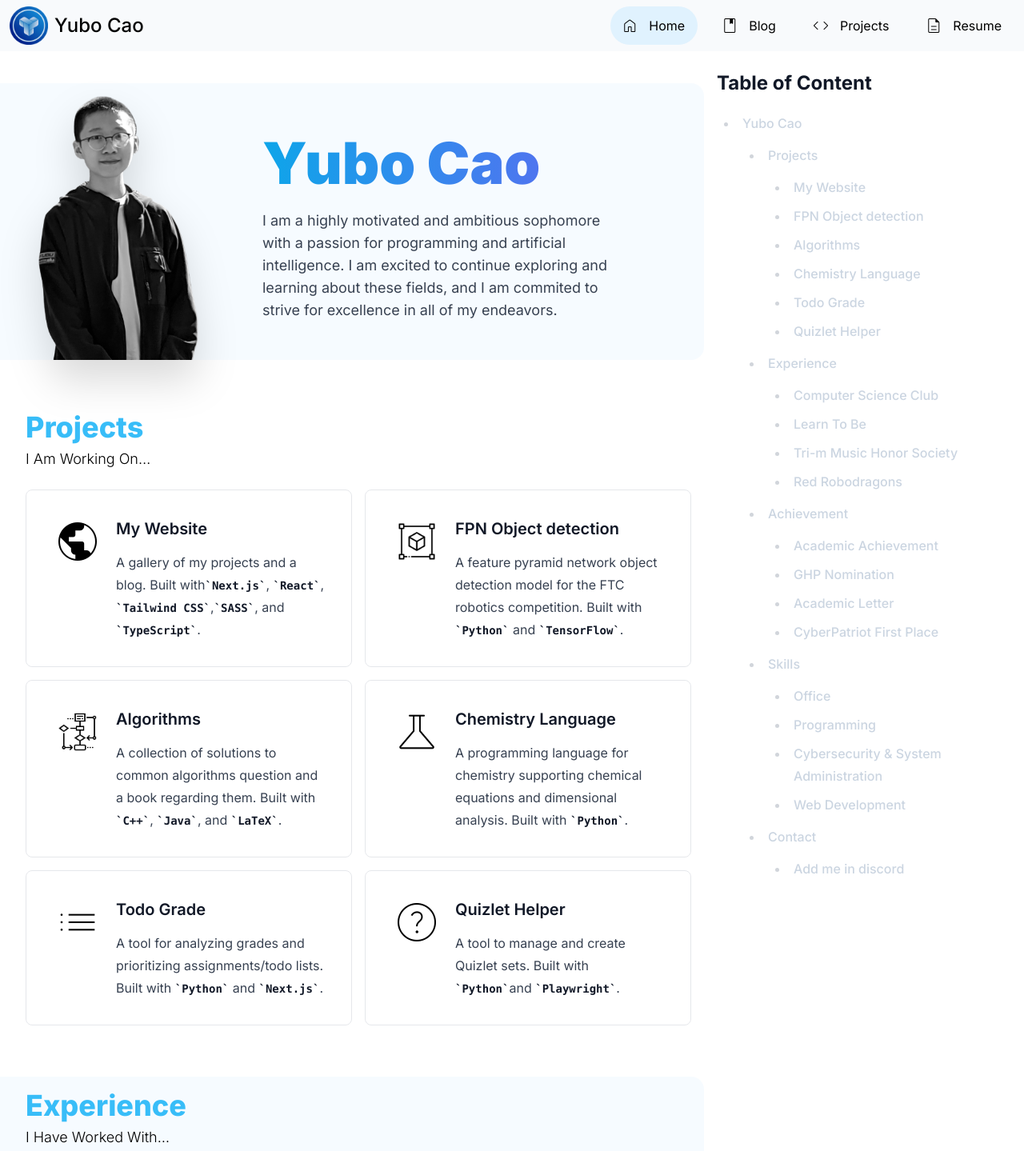
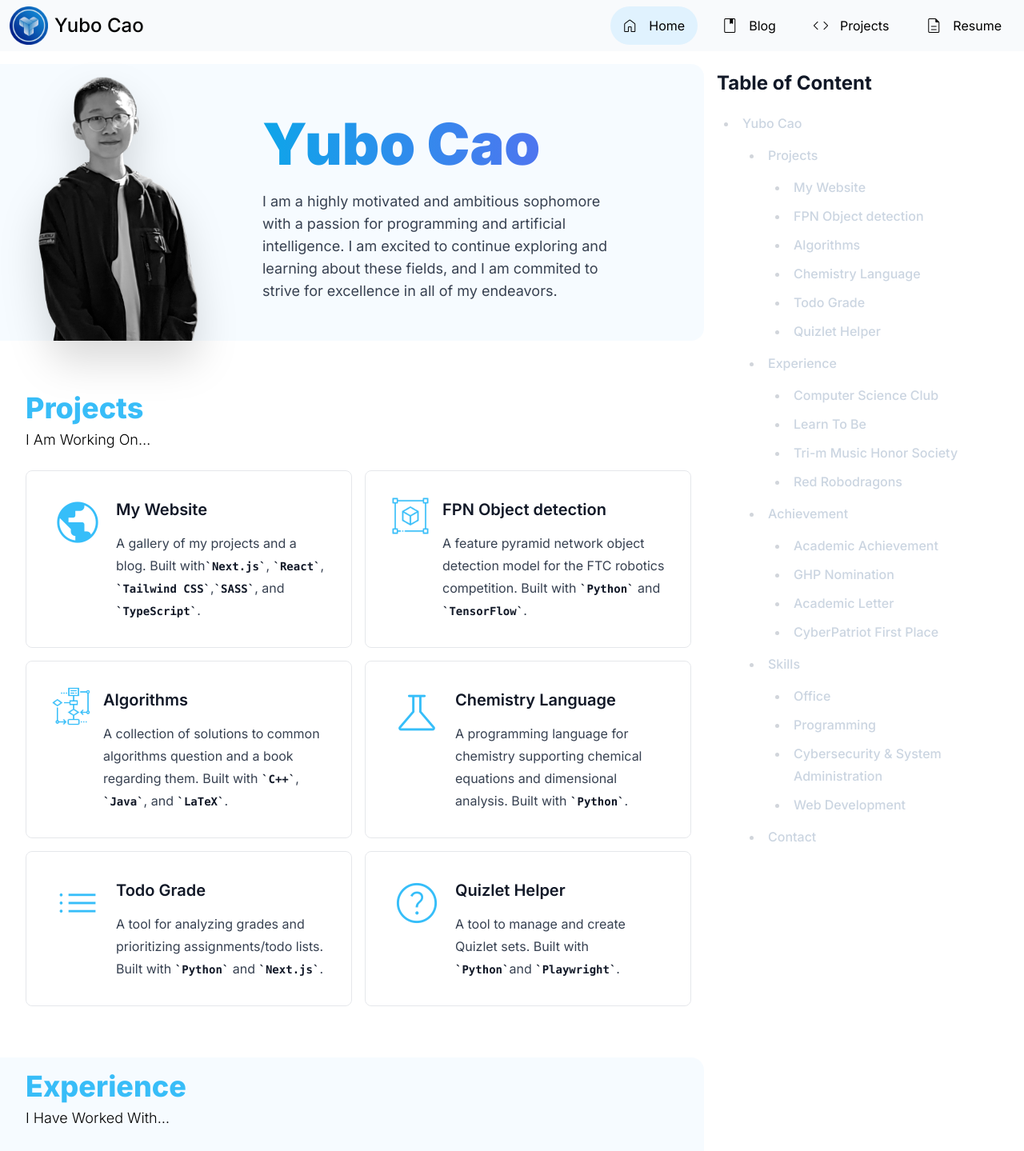
Before and after one commit to Yubo-Cao/yubo-cao.github.com, a Next.js app: page / in a window 1280 px wide. Shown: the top 1439 px of the page at 80% size. Built offline with nearby package versions, Linux system fonts and the light colour scheme.

Commit message:
feat: better index page and icon color

```diff
--- a/components/Contact.tsx
+++ b/components/Contact.tsx
@@ -1,10 +1,9 @@
 import Link from "next/link";
 import React from "react";
 import Card from "./Card";
+import ClickCopy from "./ClickCopy";
 import Icon from "./Icon";
 import Modal from "./Modal";
-import Title from "./Title";
-import ClickCopy from "./ClickCopy";
 
 export default function Contact(props: {
     type: "email" | "tel" | "discord" | "github",
@@ -20,7 +19,6 @@ export default function Contact(props: {
         github: <Icon name="github" size={size} from="fa" type="brand" />
     }[type];
     const [open, setOpen] = React.useState(false);
-    const [copied, setCopied] = React.useState(false);
     let action = {
         email: () => { window.open(`mailto:${value}`); },
         tel: () => { window.open(`tel:${value}`); },
@@ -36,7 +34,7 @@ export default function Contact(props: {
             {
                 type === "discord" &&
                 <Modal onClose={() => { setOpen(false); window.open('https://discord.com/users/@me', "_blank") }} open={open}>
-                    <Title level={3}>Add me in discord</Title>
+                    <p className="text-2xl font-bold mb-2">Discord</p>
                     <p className="prose">
                         Click my discord username <ClickCopy content={value} className="text-blue-500 hover:underline"><code>{value}</code></ClickCopy>
                         You will be sent to <Link href="https://discord.com/users/@me">https://discord.com/users/@me</Link> after you close
--- a/components/Project.tsx
+++ b/components/Project.tsx
@@ -11,16 +11,10 @@ export default function Project(props: {
     title: string,
     url: string,
     description?: string,
-    icon?: string,
-    image?: string,
+    name: string,
     size?: number,
     children?: React.ReactNode
 }) {
-    if (props.icon && props.image)
-        throw new Error("Icon and image cannot be used at the same time.");
-    if (!props.icon && !props.image)
-        throw new Error("Icon or image must be used.");
-
     let size = props.size || 64,
         description = props.description || "";
     if (typeof props.children === "string")
@@ -48,16 +42,8 @@ export default function Project(props: {
                 - hover:bg-gray-100
                 - active:bg-gray-200
             */}
-            <div style={{ width: 64, height: 64 }} className="flex shrink-0 grow-0 items-center justify-center">
-                {
-                    props.icon &&
-                    <Icon name={props.icon} size={size} />
-                }
-                {
-                    props.image &&
-                    <Image src={props.image} alt={props.title} width={size} height={size} />
-                }
-            </div>
+
+            <Icon name={props.name} size={size} className="image-primary-400" wrap={true} grade={200} />
             <div className="flex-1 basis-64 prose">
                 <h3>{props.title}</h3>
                 <div className="flex-1">
--- a/components/Section.tsx
+++ b/components/Section.tsx
@@ -30,10 +30,14 @@ export default function Section(props: {
             if (child === section || !child.nextSibling) break;
             child = child.nextSibling;
         }
+        if (idx === 1) {
+            section!!.classList.remove('my-6');
+            section!!.classList.add('mb-6');
+        }
         if (idx % 2 === 1) {
             let background = document.createElement("div");
-            section!!.className += " relative";
-            background.className = "absolute -left-full -right-full rounded-2xl xl:-right-4 top-0 bottom-0 bg-primary-100/30 -z-10";
+            section!!.classList.add("relative");
+            background.classList.add("absolute", "-left-full", "-right-full", "rounded-2xl", "xl:-right-4", "top-0", "bottom-0", "bg-primary-100/30", "-z-10");
             section?.appendChild(background);
             return () => { section?.removeChild(background); }
         }
--- a/components/Skill.tsx
+++ b/components/Skill.tsx
@@ -11,7 +11,7 @@ export default function Skill(props: {
         <Section
             title={props.title}
             subtitle={
-                <Icons from="fa" type={props.type || "solid" as any} iconSize={24} size={48} wrapClassName="transition-all rounded-full bg-slate-100 hover:bg-slate-200">
+                <Icons from="fa" type={props.type || "solid" as any} iconSize={24} size={48} wrapClassName="transition-all rounded-full bg-slate-100 hover:bg-slate-200" iconClassName="image-primary-400">
                     {props.icons}
                 </Icons>
             }
--- a/pages/index.tsx
+++ b/pages/index.tsx
@@ -34,28 +34,28 @@ export default function Home() {
             </div>
           </Section>
           <Section title="Projects" subtitle="I am working on…" contentClassName='grid gap-4 grid-cols-fit-96'>
-            <Project title="My Website" icon="public" url="https://yubo-cao.github.io">
+            <Project title="My Website" name="public" url="https://yubo-cao.github.io">
               A gallery of my projects and a blog. Built with
               <code>Next.js</code>, <code>React</code>, <code>Tailwind CSS</code>,
               <code>SASS</code>, and <code>TypeScript</code>.
             </Project>
-            <Project title="FPN Object detection" image="/about/object.png" size={48} url="https://www.github.com/yubo-cao/RedFTCController">
+            <Project title="FPN Object detection" name="/about/object.png" size={48} url="https://www.github.com/yubo-cao/RedFTCController">
               A feature pyramid network object detection model for the FTC robotics
               competition. Built with <code>Python</code> and <code>TensorFlow</code>.
             </Project>
-            <Project title="Algorithms" image="/about/flow-chart.png" size={48} url="https://www.github.com/yubo-cao/Algorithms">
+            <Project title="Algorithms" name="/about/flow-chart.png" size={48} url="https://www.github.com/yubo-cao/Algorithms">
               A collection of solutions to common algorithms question and a book regarding them.
               Built with <code>C++</code>, <code>Java</code>, and <code>LaTeX</code>.
             </Project>
-            <Project title="Chemistry Language" icon="science" url="https://github.com/Yubo-Cao/chemistry_language">
+            <Project title="Chemistry Language" name="science" url="https://github.com/Yubo-Cao/chemistry_language">
               A programming language for chemistry supporting chemical equations and
               dimensional analysis. Built with <code>Python</code>.
             </Project>
-            <Project title="Todo Grade" icon="list" url="https://github.com/Yubo-Cao/todo_list">
+            <Project title="Todo Grade" name="list" url="https://github.com/Yubo-Cao/todo_list">
               A tool for analyzing grades and prioritizing assignments/todo lists.
               Built with <code>Python</code> and <code>Next.js</code>.
             </Project>
-            <Project title="Quizlet Helper" icon="help" url="https://github.com/Yubo-Cao/quizlet_helper">
+            <Project title="Quizlet Helper" name="help" url="https://github.com/Yubo-Cao/quizlet_helper">
               A tool to manage and create Quizlet sets. Built with <code>Python</code>
               and <code>Playwright</code>.
             </Project>
--- a/styles/globals.sass
+++ b/styles/globals.sass
@@ -4,3 +4,13 @@
 
 html
     scroll-behavior: smooth
+
+// https://codepen.io/sosuke/pen/Pjoqqp
+.image-primary-300
+    filter: grayscale(100%) invert(73%) sepia(34%) saturate(808%) hue-rotate(173deg) brightness(103%) contrast(98%)
+
+.image-primary-400
+    filter: grayscale(100%) invert(64%) sepia(21%) saturate(1495%) hue-rotate(159deg) brightness(98%) contrast(99%)
+
+.image-primary-500
+    filter: grayscale(100%) invert(69%) sepia(47%) saturate(5876%) hue-rotate(166deg) brightness(93%) contrast(97%)
```
